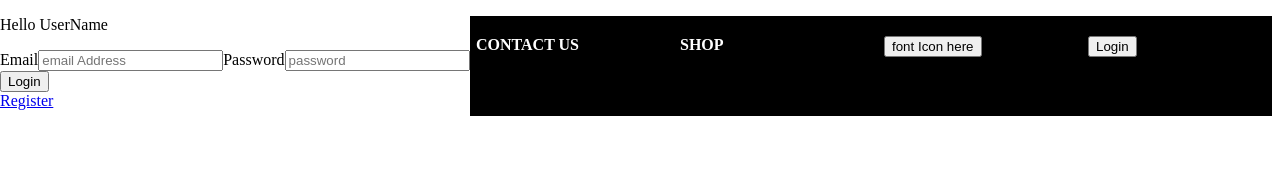
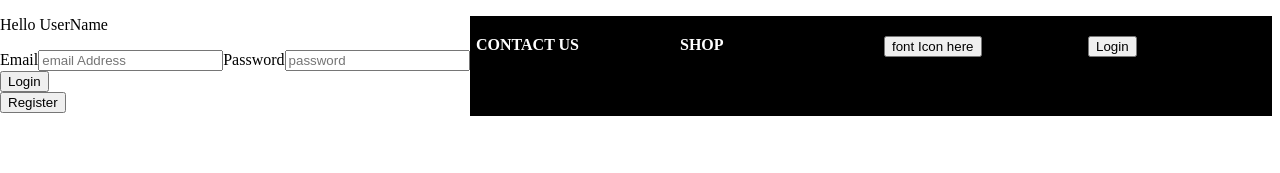
Before and after one commit to dlzinck/Renegade-MERN, a React (Create React App) app in the folder client/: page /register in a window 1280 px wide. Both pictures are taken after a click on the button "Login". Shown: the top 173 px of the page. Built offline with nearby package versions, Linux system fonts and the light colour scheme.

Commit message:
have registeation component route rendering in the login toggle when called

```diff
--- a/client/src/components/Login/Login.js
+++ b/client/src/components/Login/Login.js
@@ -1,13 +1,21 @@
 import React, { useState } from 'react';
 import { validateEmail, checkPassword } from '../../utils/helper';
-import { Link } from 'react-router-dom';
+// import { Link } from 'react-router-dom';
+import Register from '../Register/Register';
 
 function Login({ props, sendDataToParent}) {
     const [email, setEmail] = useState('');
     // const [userName, setUserName] = useSate(''); ** needs api call to the server side to generate the username greeting
     const [password, setPassword] = useState('');
     const [errorMessage, setErrorMessage] = useState('');
+    const [isRegistrationOpen, setIsRegistrationOpen] = useState(false)
+    const show = {
+      display: 'block'
+    };
 
+    const hide = {
+      display: 'none'
+    };
     const handleInputUpdate = (e) => {
         // Getting the value and name of the input which triggered the change
         const { target } = e;
@@ -45,6 +53,7 @@ function Login({ props, sendDataToParent}) {
         localStorage.setItem("isLoggedIn", true)
       }; // {userName} needs an api call to the back end after login
     return (
+
         <div>
             <p>Hello UserName </p>
             <form className="form">
@@ -65,7 +74,16 @@ function Login({ props, sendDataToParent}) {
                 <button type="button" onClick={handleLoginSubmit}>Login</button>
             </form>
             <div>
-                <Link to="/register" >Register</Link>
+                {/* <Link to="/register" >Register</Link> */}
+                <button onClick={() => {
+                        setIsRegistrationOpen(!isRegistrationOpen);
+                        console.log("in onclick listener");
+                        }}>
+                          Register
+                        </button>
+                        <div style={isRegistrationOpen ? show : hide}>
+          <Register />
+        </div>
             </div>
             {errorMessage && (
         <div>
--- a/client/src/components/NavBar/NavBar.js
+++ b/client/src/components/NavBar/NavBar.js
@@ -16,13 +16,15 @@ function NavBar(props) {
     const [isCartOpen, setIsCartOpen] = useState(false) // put in a zero for the first one,
     const [isLoginOpen, setIsLoginOpen] = useState(false) // put in a zero for the first one,
     const [didLogin, setDidLogin] = useState(false)
-    const show = {
-      display: 'block'
-    };
+    // const [closeToggle, setcloseToggle] = useState(true)
+  //  for the show and hide on login w/o css
+    // const show = {
+    //   display: 'block'
+    // };
 
-    const hide = {
-      display: 'none'
-    };
+    // const hide = {
+    //   display: 'none'
+    // };
 
 
     return (
@@ -45,7 +47,7 @@ function NavBar(props) {
                         </button>
                     </li>
                     <li>
-                      {/* for use without css  */}
+                      {/* for use with css  */}
                     {!didLogin ? (
                       <button
                         onClick={() => {
@@ -85,7 +87,7 @@ function NavBar(props) {
           />
         </div>
 
-      {/* no css version of view hidden on shopping cart*/ }
+      {/* version of view hidden on shopping cart WITHOUT CSS*/ }
       {/* {
         <div style={isCartOpen ? show : hide}>
           <ShoppingCart />
@@ -96,6 +98,7 @@ function NavBar(props) {
           aria-hidden={`${isLoginOpen ? false : true}`}
         >
         <div class="login-menu">
+
           <Login
             sendDataToParent={(event) => {
               console.log("from event")
--- a/client/src/components/Register/Register.js
+++ b/client/src/components/Register/Register.js
@@ -3,13 +3,21 @@ import { validateEmail, checkPassword, checkUserName } from '../../utils/helper'
 import { useNavigate } from "react-router-dom"
 
 function Register() {
-    const[firstName, setFirstName] = useState('');
-    const[lastName, setLastName] = useState('');
-    const[userName, setUserName] = useState('');
-    const[emailAddress, setEmailAddress] = useState('');
+    const [firstName, setFirstName] = useState('');
+    const [lastName, setLastName] = useState('');
+    const [userName, setUserName] = useState('');
+    const [emailAddress, setEmailAddress] = useState('');
     const [password, setPassword] = useState('');
     const [verifyPassword, setVerifyPassword] = useState('');
     const [errorMessage, setErrorMessage] = useState('');
+    const [didRegister, setDidRegister] = useState(false)
+    const show = {
+      display: 'block'
+    };
+
+    const hide = {
+      display: 'none'
+    };
     let navigate = useNavigate();
 
     const handleRegistrationInput = (e) => {
```
Also changed, not shown: client/src/style.css (line endings or trailing spaces).
